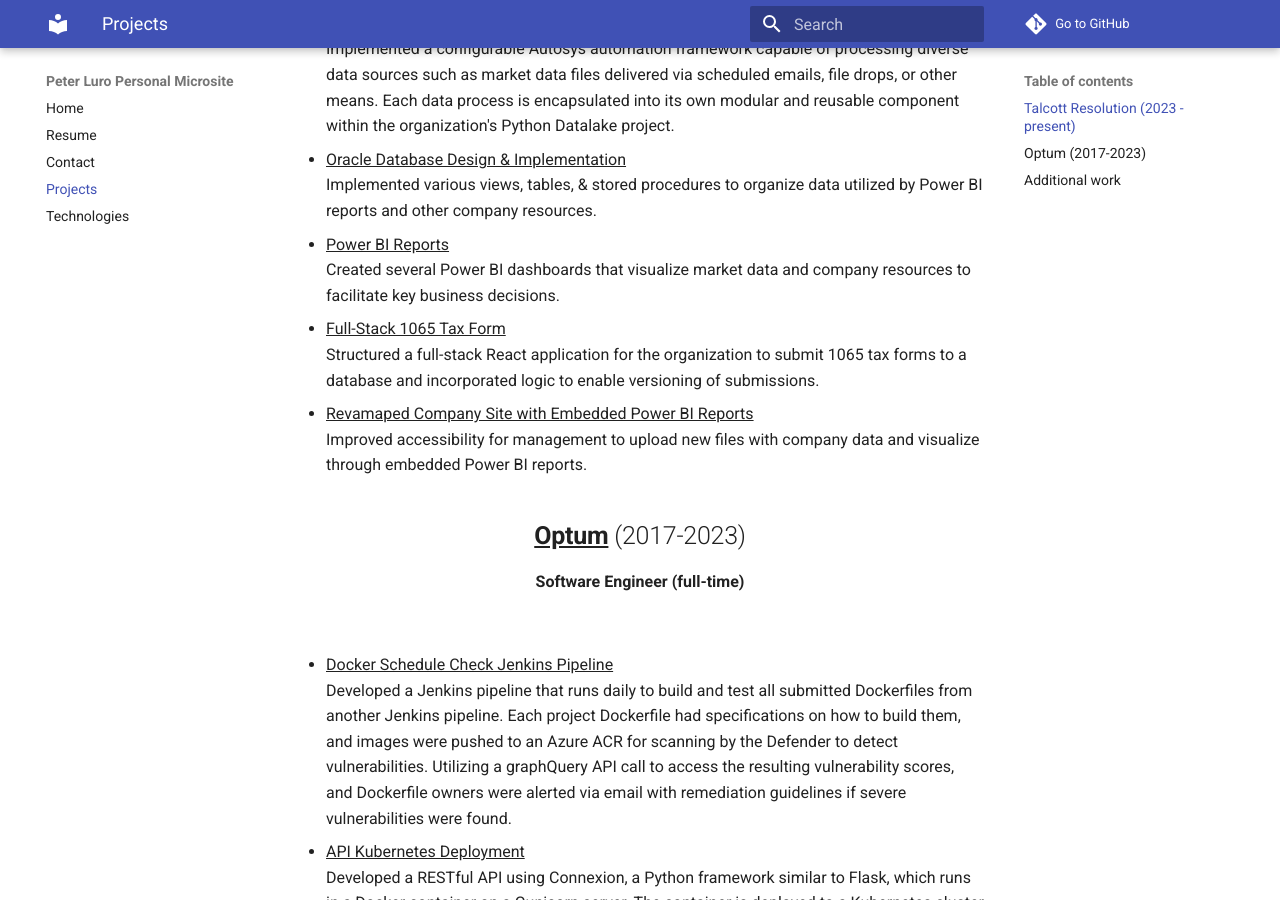
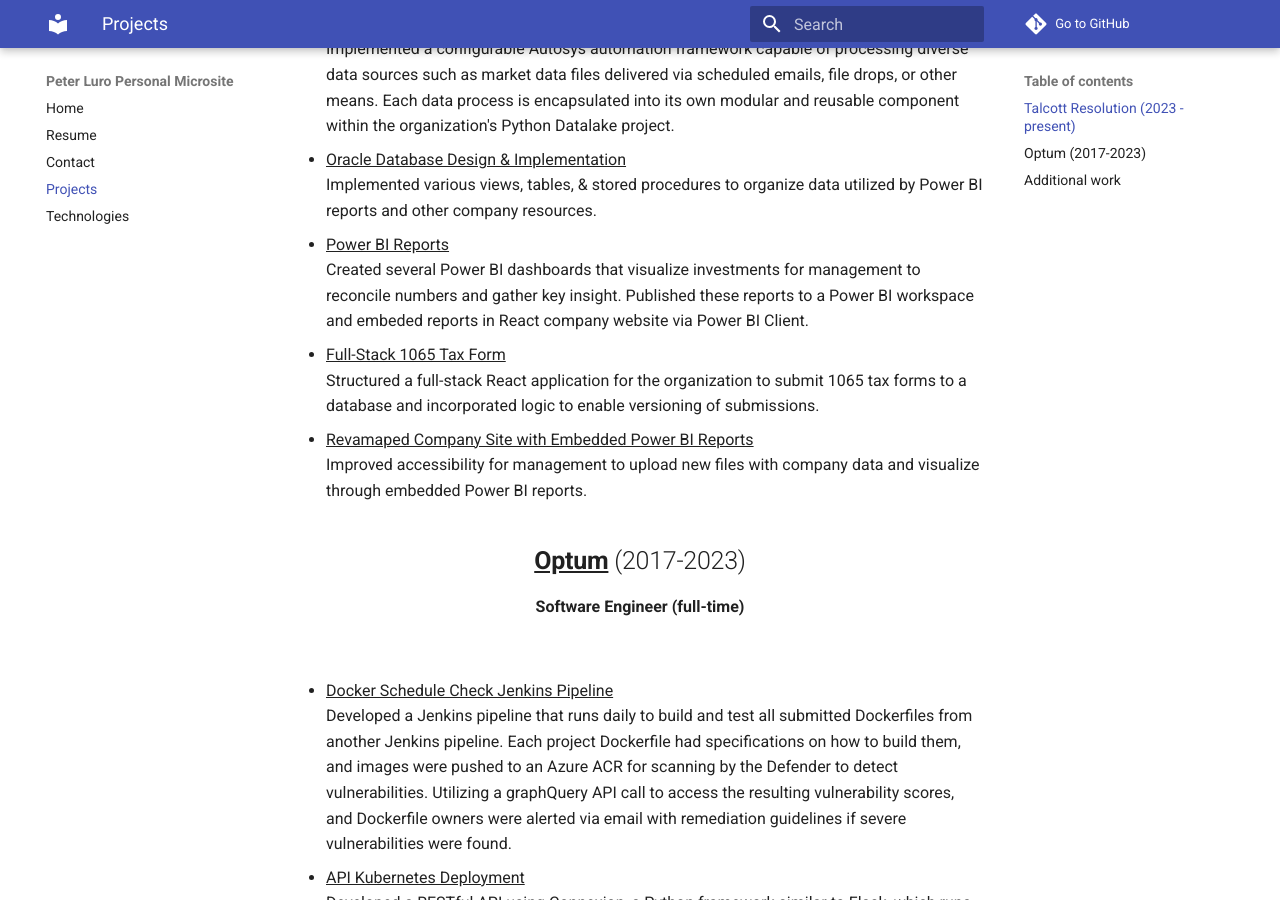
Before and after one commit to paluro567/personal-website, an MkDocs documentation site: the page built from docs/Projects.md, in a window 1280 px wide and 900 px high, scrolled down 303 px. Built offline with MkDocs 1.6.1 and Material for MkDocs 9.7.7, drawn with Linux system fonts in a browser that asks for light colours; comment, search, counter and statistics services are not loaded.

Commit message:
projects

```diff
--- a/docs/Projects.md
+++ b/docs/Projects.md
@@ -7,7 +7,7 @@
 - <u> Oracle Database Design & Implementation </u> </br>
 Implemented various views, tables, & stored procedures to organize data utilized by Power BI reports and other company resources.
 - <u> Power BI Reports </u> </br>
-Created several Power BI dashboards that visualize market data and company resources to facilitate key business decisions.
+Created several Power BI dashboards that visualize investments for management to reconcile numbers and gather key insight. Published these reports to a Power BI workspace and embeded reports in React company website via Power BI Client.
 - <u>Full-Stack 1065 Tax Form</u> </br>
 Structured a full-stack React application for the organization to submit 1065 tax forms to a database and incorporated logic to enable  versioning of submissions.
 - <u>Revamaped Company Site with Embedded Power BI Reports</u> </br>
```
Also changed, not shown: 2 other files.
